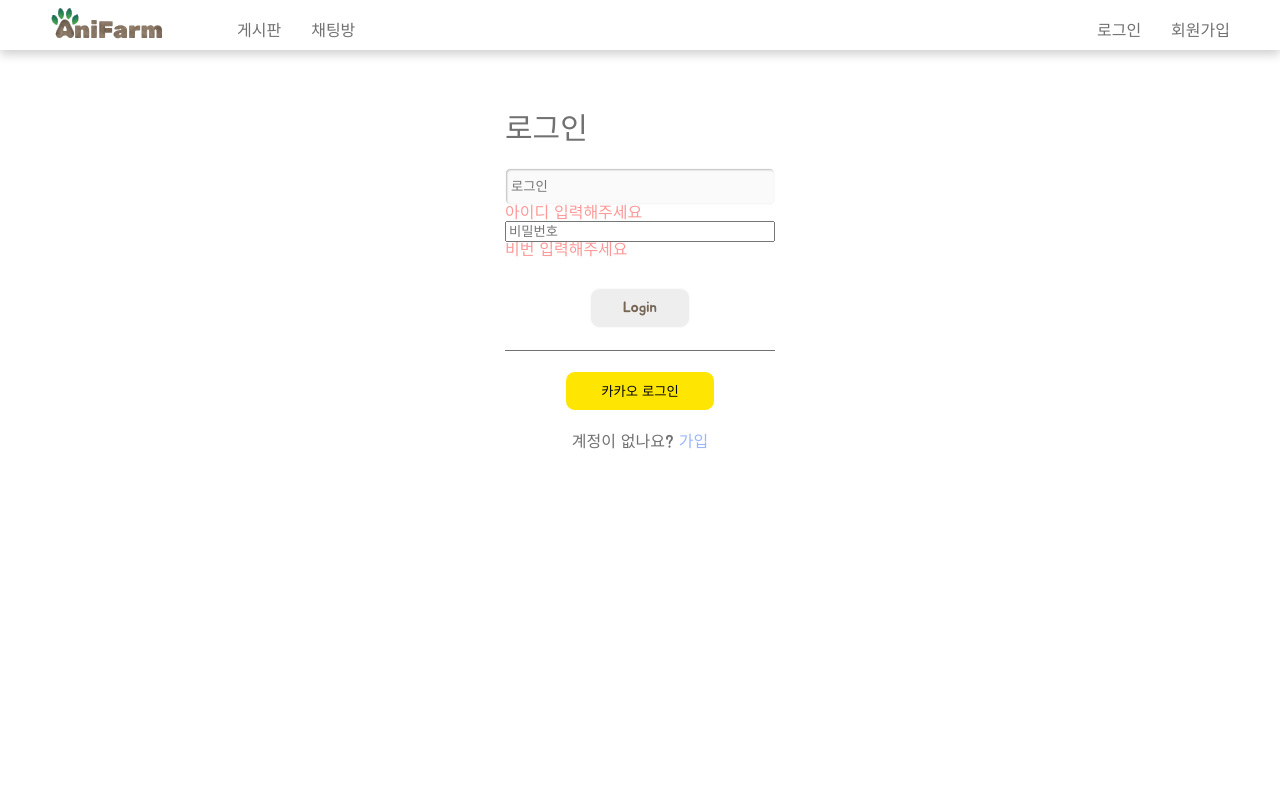
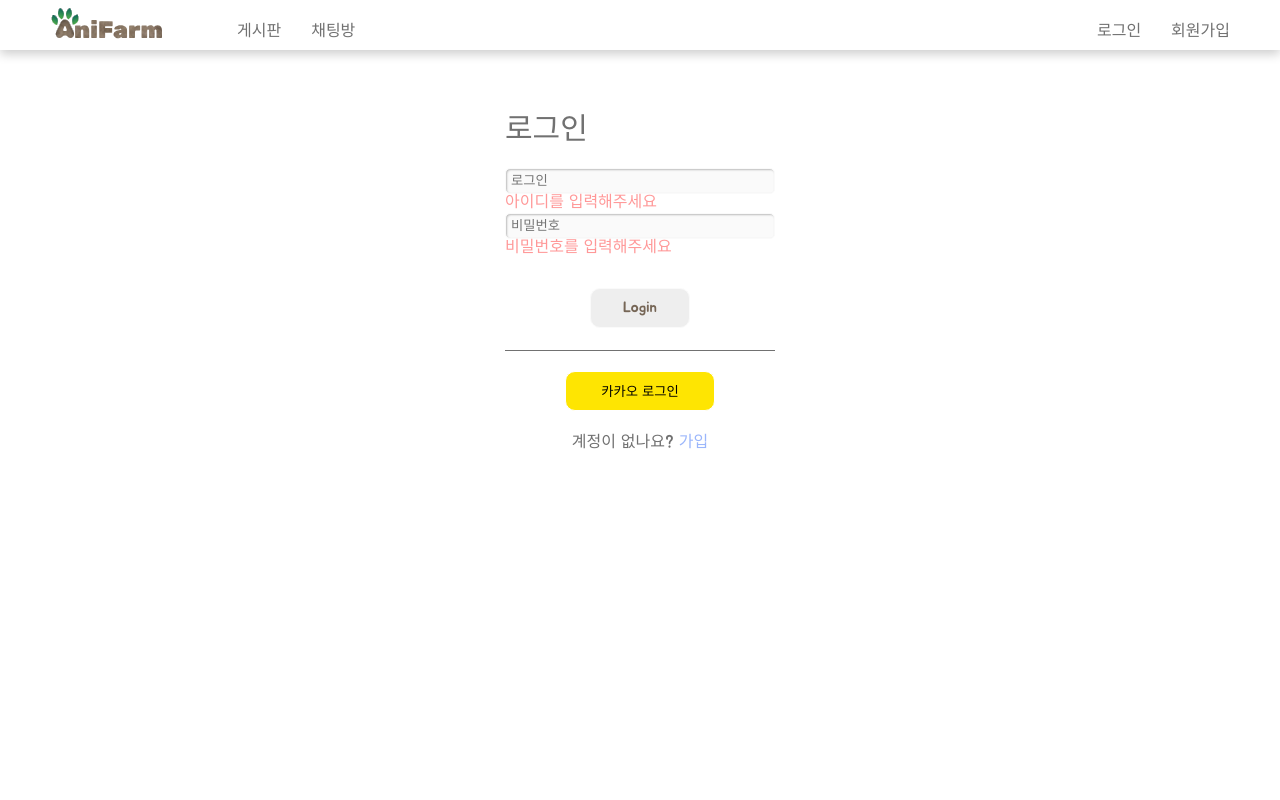
Before and after one commit to Ani-Farm/Ani-Farm-frontend, a React (Create React App) app: page /login in a window 1280 px wide. Both pictures are taken after a click on the button "Login". Shown: the top 800 px of the page. Built offline with nearby package versions, Linux system fonts and the light colour scheme.

Commit message:
login finish

```diff
--- a/src/pages/login/index.tsx
+++ b/src/pages/login/index.tsx
@@ -4,25 +4,16 @@ import Footer from "../../components/footer";
 import Navbar from "../../components/navbar";
 import * as S from "./styles";
 
-interface ILogin {
-  id: string;
-  pw: string;
-}
-
 const LoginPage = () => {
-  const [idInfo, setIdInfo] = useState({ id: "", pw: "" });
   const [id, setId] = useState("");
   const [pw, setPw] = useState("");
-  const [first, setFirst] = useState(0);
+  const [checkInput, setCheckInput] = useState(0);
   const addIdInfo = (e: React.MouseEvent<HTMLButtonElement>) => {
-    if (id.length === 0 || pw.length === 0) {
-      console.log("빈캄임");
-      return;
-    }
-    console.log({
-      id,
-      pw,
-    });
+    setCheckInput(1);
+    let info = { id, pw };
+    console.log(info);
+    // axios 코드에 info 넣어주기
+    // 결과에 맞는 코드 작성하기
   };
 
   const onChangeValue = (e: React.ChangeEvent<HTMLInputElement>) => {
@@ -43,9 +34,25 @@ const LoginPage = () => {
         <S.LoginContainer>
           <S.LoginBox>
             <S.LoginInput onChange={onChangeValue}></S.LoginInput>
-            {id.length === 0 ? <div> 아이디 입력해주세요</div> : ""}
+            {checkInput === 1 ? (
+              id.length === 0 ? (
+                <S.WarningText>아이디를 입력해주세요</S.WarningText>
+              ) : (
+                ""
+              )
+            ) : (
+              ""
+            )}
             <S.PasswordInput onChange={onChangeValue}></S.PasswordInput>
-            {pw.length === 0 ? <div> 비번 입력해주세요</div> : ""}
+            {checkInput === 1 ? (
+              pw.length === 0 ? (
+                <S.WarningText>비밀번호를 입력해주세요</S.WarningText>
+              ) : (
+                ""
+              )
+            ) : (
+              ""
+            )}
           </S.LoginBox>
           <S.LoginBtn onClick={addIdInfo}>Login</S.LoginBtn>
         </S.LoginContainer>
--- a/src/pages/login/styles.tsx
+++ b/src/pages/login/styles.tsx
@@ -56,7 +56,16 @@ export const LoginInput = styled.input.attrs({ placeholder: "로그인" })`
 export const PasswordInput = styled.input.attrs({
   placeholder: "비밀번호",
   type: "password",
-})``;
+})`
+  background-color: #fafafa;
+  padding: 0 5px;
+  width: 100%;
+  height: 40px;
+  outline: none;
+  border: 1px solid #fafafa;
+  box-shadow: inset 1px 1px 2px rgba(0, 0, 0, 0.25);
+  border-radius: 5px;
+`;
 
 export const LoginBtn = styled.button`
   font-family: "Jua";
@@ -69,11 +78,11 @@ export const LoginBtn = styled.button`
   height: 40px;
 `;
 
-// export const Hr = styled.hr`
-//   position: absolute;
-//   width: 100%;
-//   color: black;
-// `;
+export const WarningText = styled.div`
+  color: red;
+  opacity: 0.5;
+  margin-bottom: 3px;
+`;
 
 export const SnsAndSignUpContainer = styled.div`
   display: flex;
```
